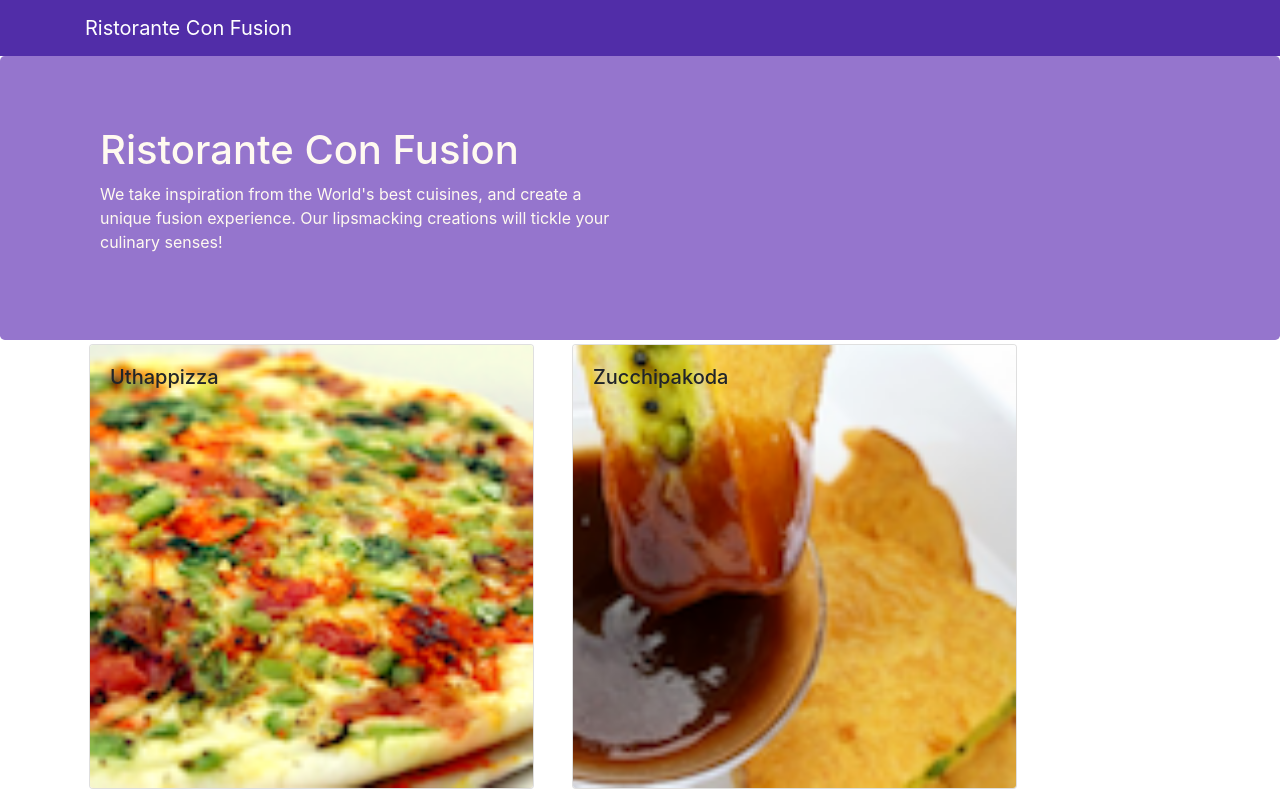
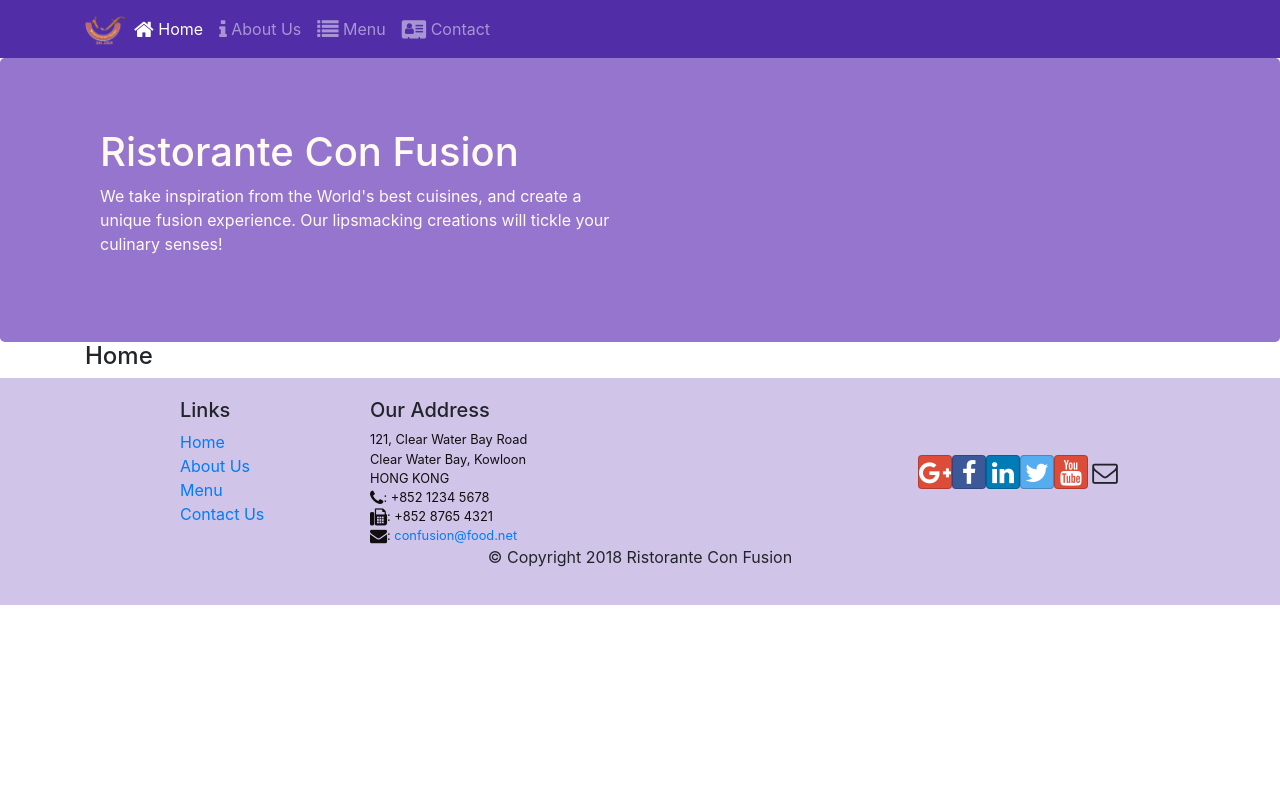
Before and after one commit to rkasale28/React-Part-2, a React (Create React App) app: page /home in a window 1280 px wide. Shown: the top 795 px of the page. Built offline with nearby package versions, Linux system fonts and the light colour scheme.

Commit message:
Exercise #8: React Router

```diff
--- a/package.json
+++ b/package.json
@@ -12,6 +12,7 @@
     "react": "^16.13.1",
     "react-dom": "^16.13.1",
     "react-popper": "^0.9.2",
+    "react-router-dom": "^4.2.2",
     "react-scripts": "3.4.1",
     "reactstrap": "^5.0.0"
   },
--- a/src/App.js
+++ b/src/App.js
@@ -1,13 +1,16 @@
 import React, { Component } from 'react';
-import Main from './components/MainComponent'
+import Main from './components/MainComponent';
 import './App.css';
+import { BrowserRouter } from 'react-router-dom'
 
 class App extends Component {
   render() {
     return (
+      <BrowserRouter>
       <div>
         <Main />
       </div>
+      </BrowserRouter>
     );
   }
 }
--- a/src/components/FooterComponent.js
+++ b/src/components/FooterComponent.js
@@ -1,4 +1,5 @@
 import React from 'react';
+import { Link } from 'react-router-dom'
 
 function Footer(props) {
     return(
@@ -8,10 +9,10 @@ function Footer(props) {
                 <div className="col-4 offset-1 col-sm-2">
                     <h5>Links</h5>
                     <ul className="list-unstyled">
-                        <li><a href="#">Home</a></li>
-                        <li><a href="#">About</a></li>
-                        <li><a href="#">Menu</a></li>
-                        <li><a href="contactus.html">Contact</a></li>
+                        <li><Link to='/home'>Home</Link></li>
+                        <li><Link to='/aboutus'>About Us</Link></li>
+                        <li><Link to='/menu'>Menu</Link></li>
+                        <li><Link to='/contactus'>Contact Us</Link></li>
                     </ul>
                 </div>
                 <div className="col-7 col-sm-5">
--- a/src/components/HeaderComponent.js
+++ b/src/components/HeaderComponent.js
@@ -1,13 +1,58 @@
 import React, { Component } from 'react'
-import { Navbar, NavbarBrand, Jumbotron } from 'reactstrap'
+import { Navbar, NavbarBrand, Nav, NavbarToggler, Collapse, NavItem, Jumbotron } from 'reactstrap'
+import { NavLink } from 'react-router-dom'
 
 class Header extends Component {
+    constructor(props){
+        super(props)
+        this.state = {
+            isNavOpen : false
+        }
+        this.toggleNav = this.toggleNav.bind(this)
+    }
+
+    toggleNav() {
+        this.setState({
+            isNavOpen: !this.state.isNavOpen
+        })
+    }
+
     render() {
         return (
             <>
-                <Navbar dark>
+                <Navbar dark expand="md">
                     <div className="container">
-                        <NavbarBrand href="/">Ristorante Con Fusion</NavbarBrand>
+                        <NavbarToggler onClick={this.toggleNav} />
+                        <NavbarBrand className="mr-auto" href="/">
+                            <img src="assets/images/logo.png" height="30" width="41" alt="Ristorante Con Fusion" />
+                        </NavbarBrand>
+                        <Collapse isOpen={this.state.isNavOpen} navbar>
+                        <Nav navbar>
+                            <NavItem>
+                                <NavLink className="nav-link" to='/home'>
+                                    <span className="fa fa-home fa-lg"></span> Home
+                                </NavLink>
+                            </NavItem>
+
+                            <NavItem>
+                                <NavLink className="nav-link" to='/aboutus'>
+                                    <span className="fa fa-info fa-lg"></span> About Us
+                                </NavLink>
+                            </NavItem>
+
+                            <NavItem>
+                                <NavLink className="nav-link" to='/menu'>
+                                    <span className="fa fa-list fa-lg"></span> Menu
+                                </NavLink>
+                            </NavItem>
+
+                            <NavItem>
+                                <NavLink className="nav-link" to='/contact'>
+                                    <span className="fa fa-address-card fa-lg"></span> Contact
+                                </NavLink>
+                            </NavItem>
+                        </Nav>
+                        </Collapse>
                     </div>
                 </Navbar>
                 <Jumbotron>
--- /dev/null
+++ b/src/components/HomeComponent.js
@@ -0,0 +1,11 @@
+import React from 'react'
+
+function Home(props){
+    return(
+        <div className="container">
+            <h4>Home</h4>
+        </div>
+    );
+}
+
+export default Home;
--- a/src/components/MainComponent.js
+++ b/src/components/MainComponent.js
@@ -1,9 +1,11 @@
 import React, { Component } from 'react';
+import Home from './HomeComponent'
 import Menu from './MenuComponent'
 import DishDetail from './DishDetailComponent'
 import Header from './HeaderComponent'
 import Footer from './FooterComponent'
 import { DISHES } from '../shared/dishes.js'
+import { Switch, Route, Redirect } from 'react-router-dom'
 
 class Main extends Component {
     constructor(props) {
@@ -11,20 +13,24 @@ class Main extends Component {
 
         this.state = {
             dishes: DISHES,
-            selectedDish: null
         }
     }
 
-    onDishSelect(dishID) {
-        this.setState({ selectedDish: dishID })
-    }
+    render() {
+        const HomePage = () => {
+            return (
+                <Home />
+            );
+        }
 
-    render() {
         return (
             <div>
                 <Header />
-                <Menu dishes={this.state.dishes} onClick={(dishID) => this.onDishSelect(dishID)} />
-                <DishDetail selectedDish={this.state.dishes.filter((dish) => dish.id === this.state.selectedDish)[0]} />
+                <Switch>
+                    <Route path='/home' component={HomePage} />
+                    <Route exact path='/menu' component={() => <Menu dishes={this.state.dishes} />}/>
+                    <Redirect to='/home' />
+                </Switch>
                 <Footer />
             </div>
         );
```
Also changed, not shown: 1 other file (tests, documents, lock files or other folders).
